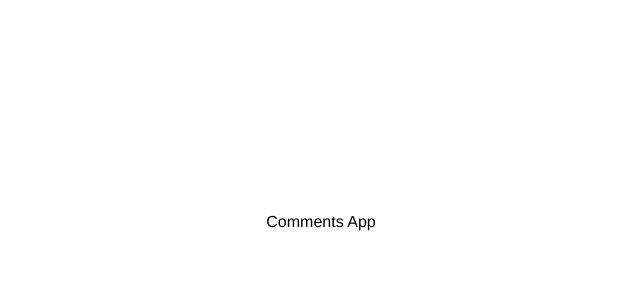
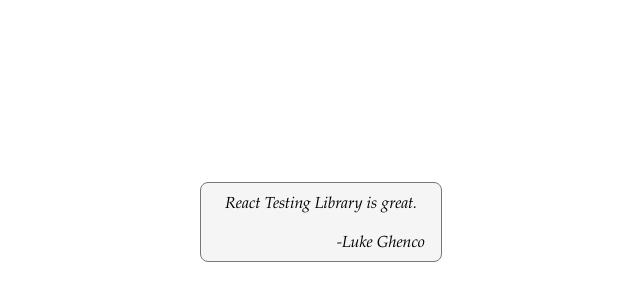
Before and after one commit to krikchaip/react-tdd-comments, a React (Create React App) app: page / in a window 1280 px wide. Shown: the part 178-478 px from the top of the page, without its empty margins (319-959 px from the left). Built offline with nearby package versions, Linux system fonts and the light colour scheme.

Commit message:
comment_card with test

```diff
--- a/src/components/CommentCard.jsx
+++ b/src/components/CommentCard.jsx
@@ -1,7 +1,20 @@
 import React from 'react'
 
-function CommentCard() {
-  return <div>CommentCard</div>
+/**
+ * @typedef {object} Props
+ * @property {string} author
+ * @property {string} comment
+ */
+
+/** @param {Props} props */
+function CommentCard(props) {
+  const { author, comment } = props
+  return (
+    <div className="comment-card">
+      <div>{comment}</div>
+      <div className="author-tag">-{author}</div>
+    </div>
+  )
 }
 
 export default CommentCard
--- a/src/index.jsx
+++ b/src/index.jsx
@@ -3,8 +3,15 @@
 
 import 'styles.css'
 
+import CommentCard from 'components/CommentCard'
+
 function App() {
-  return <div>Comments App</div>
+  return (
+    <CommentCard
+      comment="React Testing Library is great."
+      author="Luke Ghenco"
+    />
+  )
 }
 
 ReactDOM.render(<App />, document.getElementById('root'))
--- a/src/styles.css
+++ b/src/styles.css
@@ -18,3 +18,24 @@
   align-items: center;
   justify-content: center;
 }
+
+.comment-card {
+  height: 80px;
+  padding: 12px 24px;
+  margin: 24px;
+
+  position: relative;
+
+  font-family: 'Palatino';
+  font-style: italic;
+
+  background-color: #f5f5f5;
+  border-radius: 8px;
+  border: 1px solid #767676;
+}
+
+.comment-card .author-tag {
+  position: absolute;
+  bottom: 8px;
+  right: 16px;
+}
```
Also changed, not shown: 1 other file (tests, documents, lock files or other folders).
